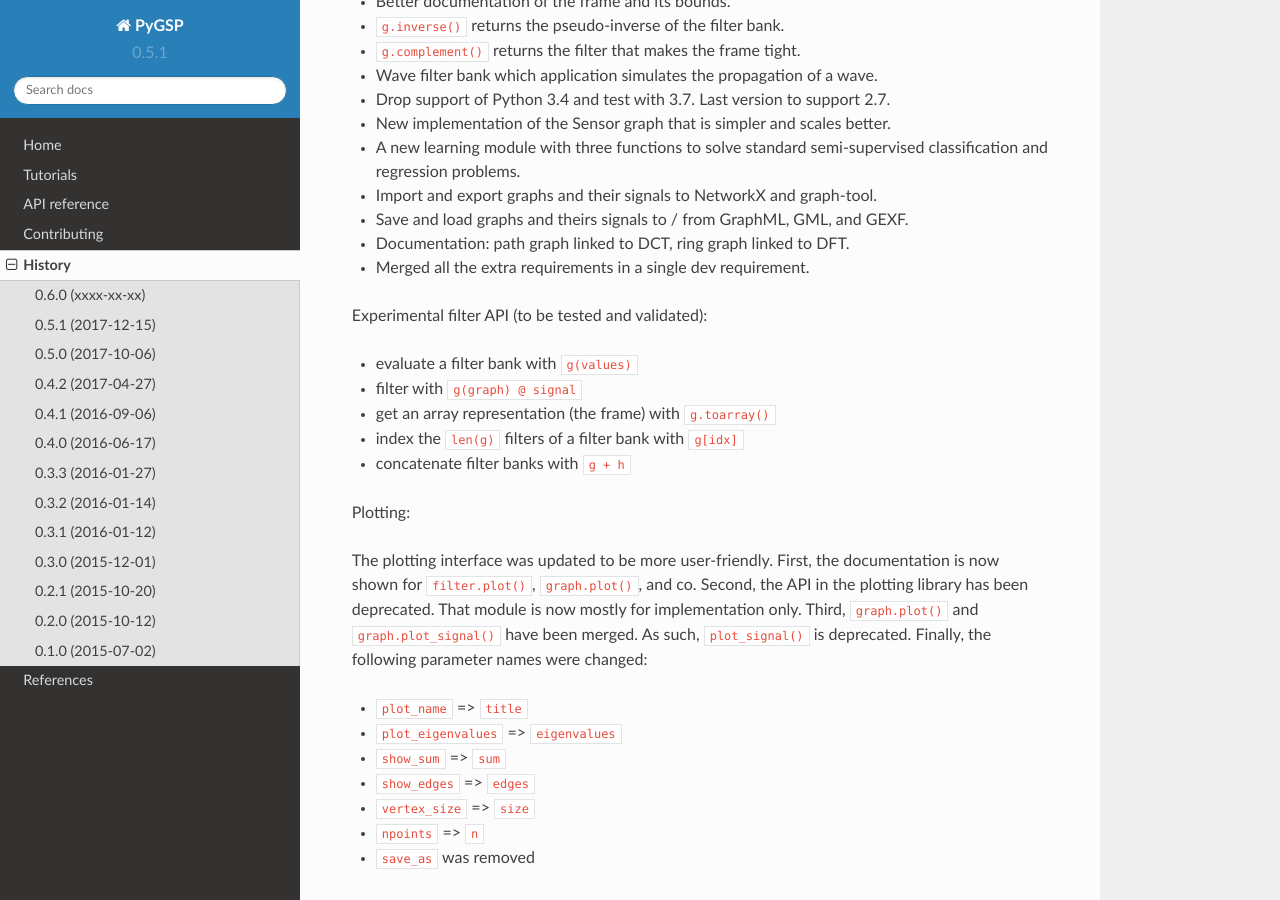
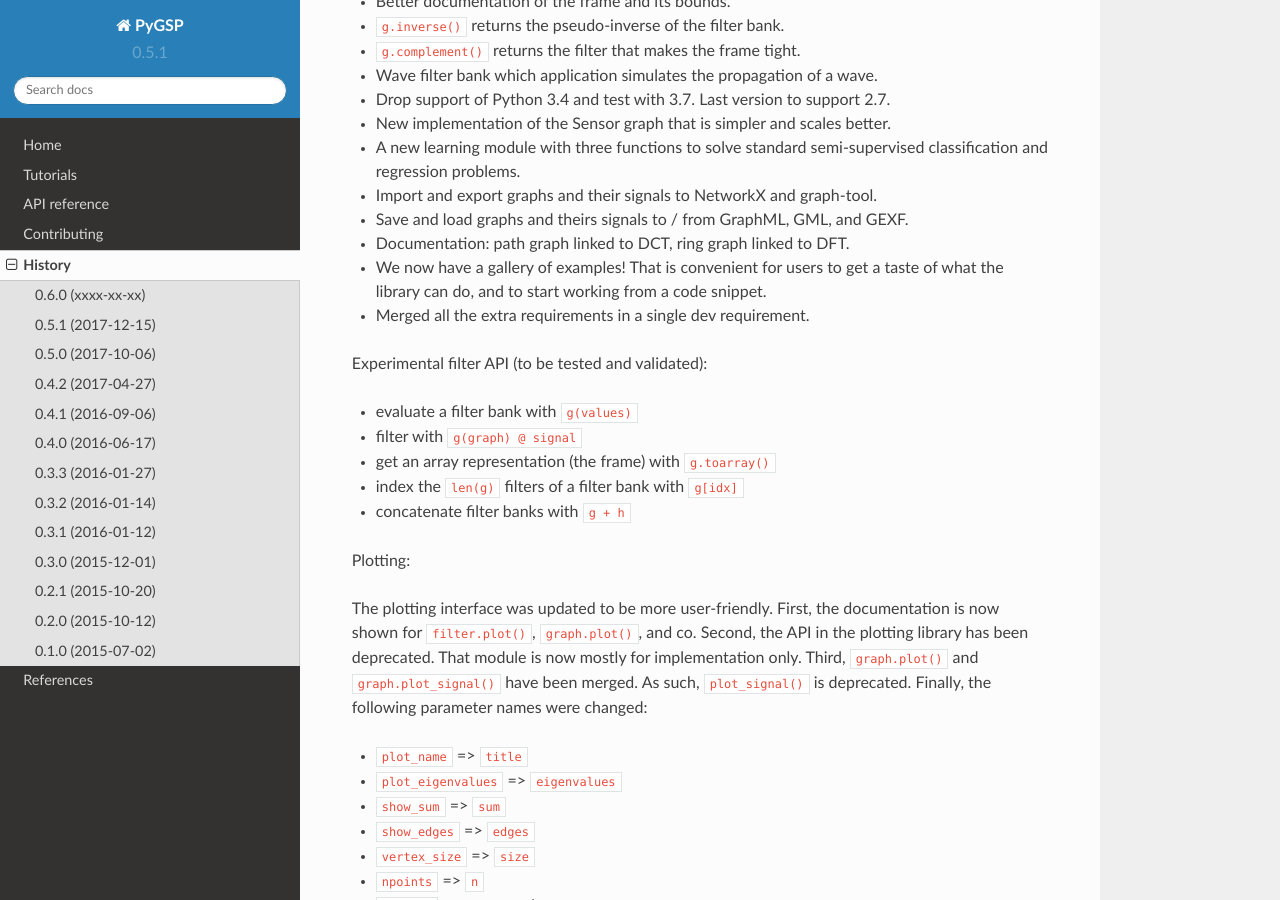
Before and after one commit to epfl-lts2/pygsp, a Sphinx documentation site: the page built from doc/history.rst, in a window 1280 px wide and 900 px high, scrolled down 468 px. Built offline with Sphinx 7.4.7 and the Read the Docs theme 2.0.0, drawn with Linux system fonts in a browser that asks for light colours; pages that are not in the unit, such as notebooks, are missing from menus; the version number is read from the project's files by our own code.

Commit message:
history: examples gallery

```diff
--- a/doc/history.rst
+++ b/doc/history.rst
@@ -27,6 +27,8 @@ History
 * Import and export graphs and their signals to NetworkX and graph-tool.
 * Save and load graphs and theirs signals to / from GraphML, GML, and GEXF.
 * Documentation: path graph linked to DCT, ring graph linked to DFT.
+* We now have a gallery of examples! That is convenient for users to get a
+  taste of what the library can do, and to start working from a code snippet.
 * Merged all the extra requirements in a single dev requirement.
 
 Experimental filter API (to be tested and validated):
@@ -93,7 +95,7 @@ The following packages were made optional dependencies:
   workflow, it's not necessary for users who only want to process data without
   plotting graphs, signals and filters.
 * pyflann, as it is only used for approximate kNN. The problem was that the
-  source distribution would not build for Windows.  On conda-forge, (py)flann
+  source distribution would not build for Windows. On conda-forge, (py)flann
   is not built for Windows either.
 
 Moreover, matplotlib is now the default drawing backend. It's well integrated
```
